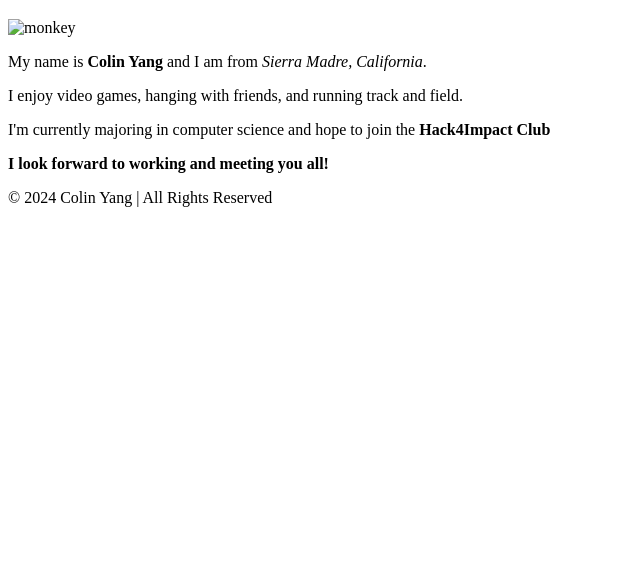
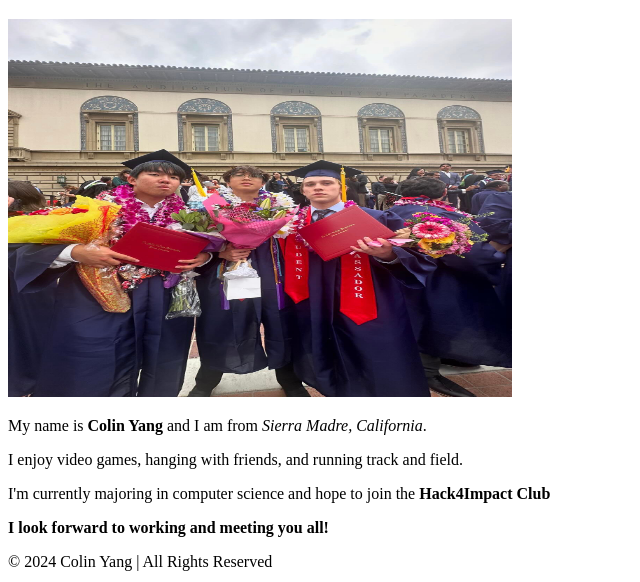
Before and after one commit to coli-nyang/coli-nyang.github.io, a plain HTML site: page index.html in a window 1280 px wide. Shown: the part 218-800 px from the top of the page, without its empty margins (0-640 px from the left). Drawn offline with Linux system fonts and the light colour scheme.

Commit message:
Update index.html

```diff
--- a/index.html
+++ b/index.html
@@ -24,7 +24,7 @@
       <div class="about">
         <div class="about-image"></div>
         <div class="about-text">
-            <img src="monkey.jpg" alt="monkey">
+            <img src="monkeys.JPG" alt="gang" width="504" height="378">
             <p>
             My name is<strong> Colin Yang</strong> and I am from
             <em>Sierra Madre, California</em>. <p>I enjoy video games, hanging with friends,
```
